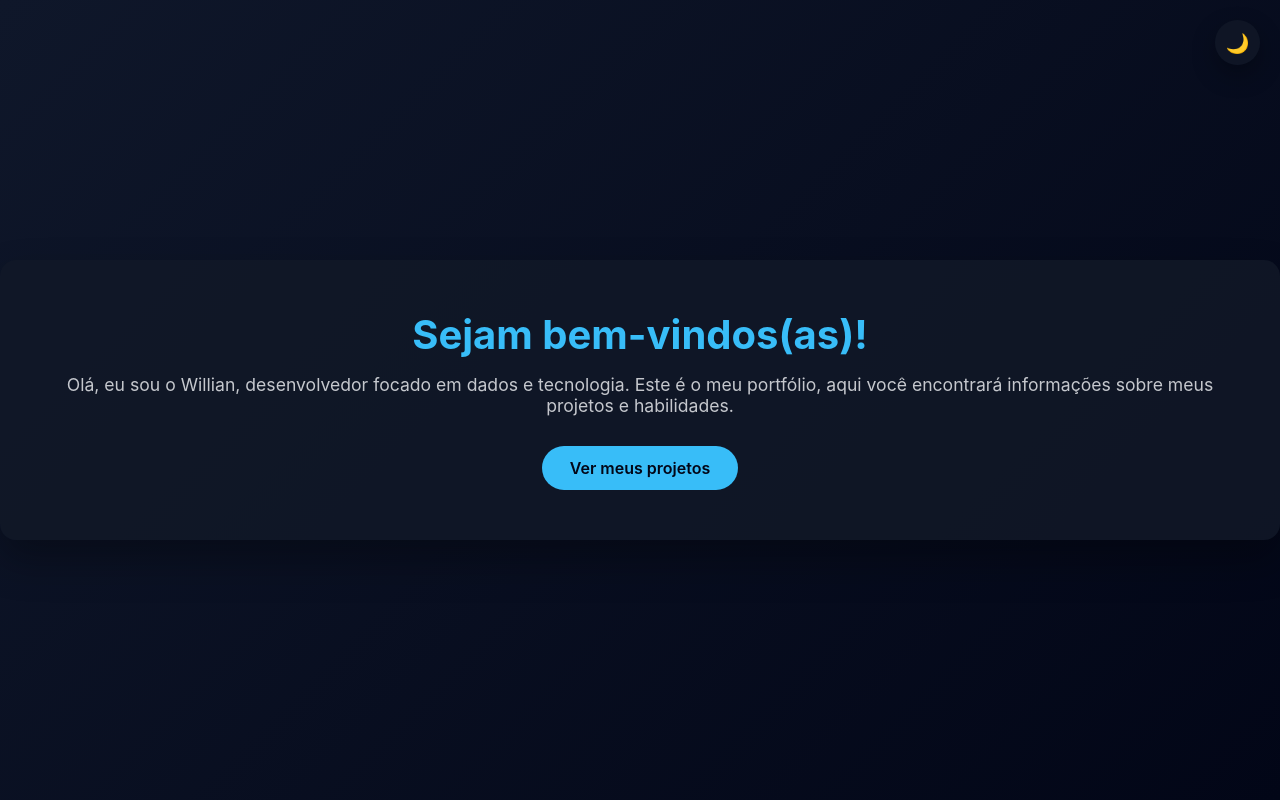
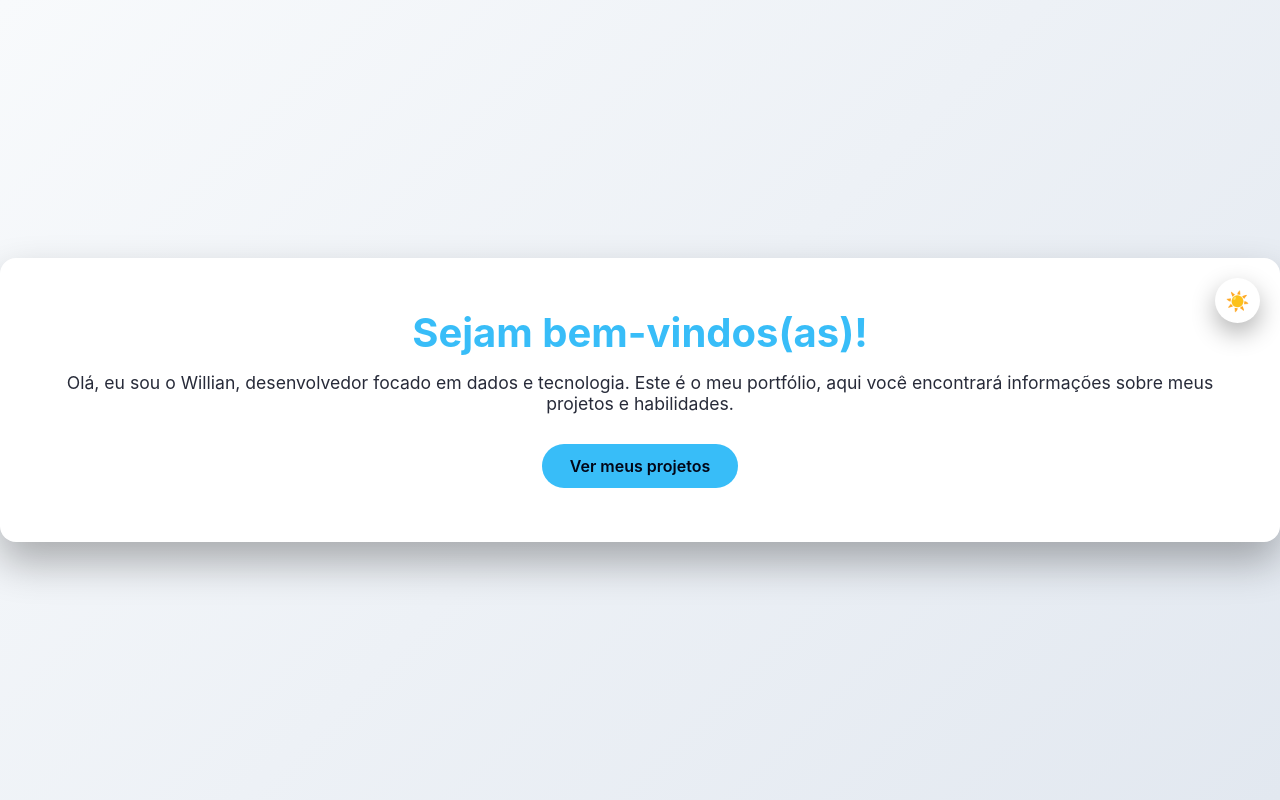
Before and after one commit to Willian-Cruz/Willian-Cruz.github.io, a plain HTML site: page index.html in a window 1280 px wide. Drawn offline with Linux system fonts and the light colour scheme.

Commit message:
Suavizando a transição para o tema escuro

```diff
--- a/index.html
+++ b/index.html
@@ -22,20 +22,23 @@
   const toggleBtn = document.getElementById("theme-toggle");
   const body = document.body;
 
-  // Carrega tema salvo
-  const theme = localStorage.getItem("theme");
-  if (theme === "light") {
+  const savedTheme = localStorage.getItem("theme");
+
+  if (savedTheme) {
+    body.classList.toggle("light", savedTheme === "light");
+    toggleBtn.textContent = savedTheme === "light" ? "☀️" : "🌙";
+  } else if (window.matchMedia("(prefers-color-scheme: light)").matches) {
     body.classList.add("light");
     toggleBtn.textContent = "☀️";
   }
 
   toggleBtn.addEventListener("click", () => {
     body.classList.toggle("light");
-
     const isLight = body.classList.contains("light");
     toggleBtn.textContent = isLight ? "☀️" : "🌙";
     localStorage.setItem("theme", isLight ? "light" : "dark");
   });
 </script>
+
 </body>
 </html>
--- a/style.css
+++ b/style.css
@@ -4,6 +4,7 @@
   box-sizing: border-box;
   font-family: 'Inter', system-ui, sans-serif;
 }
+
 :root {
   --bg: linear-gradient(135deg, #0f172a, #020617);
   --card: rgba(17, 24, 39, 0.85);
@@ -18,7 +19,6 @@
   --text: #020617;
   --primary: #0284c7;
 }
-
 body {
     min-height: 100vh;
     background: var(--bg);
@@ -26,16 +26,21 @@ body {
     display: flex;
     align-items: center;
     justify-content: center;
-  transition: background 0.4s, color 0.4s;
+    transition:
+    background 0.5s ease,
+    color 0.5s ease;
 }
-
+/* Card */
 .container {
   background: var(--card);
   padding: 50px 40px;
   border-radius: 16px;
   box-shadow: 0 20px 40px rgba(0,0,0,0.3);
   text-align: center;
+  transition: background 0.5s ease;
 }
+
+/* Botão dark/light */
 #theme-toggle {
   position: fixed;
   top: 20px;
@@ -77,11 +82,37 @@ p {
   font-weight: 600;
   border-radius: 30px;
   transition: transform 0.3s, box-shadow 0.3s;
+  position: relative;
+  overflow: hidden;
+}
+
+.btn::after {
+  content: "";
+  position: absolute;
+  inset: 0;
+  background: rgba(255,255,255,0.2);
+  opacity: 0;
+  transition: opacity 0.3s;
 }
 
 .btn:hover {
   transform: translateY(-3px);
   box-shadow: 0 10px 25px rgba(56, 189, 248, 0.4);
+}
+
+@keyframes fadeUp {
+  from {
+    opacity: 0;
+    transform: translateY(20px);
+  }
+  to {
+    opacity: 1;
+    transform: translateY(0);
+  }
+}
+
+.container {
+  animation: fadeUp 0.8s ease forwards;
 }
 
 
```
Lines whose indentation alone changed are shown as unchanged.
